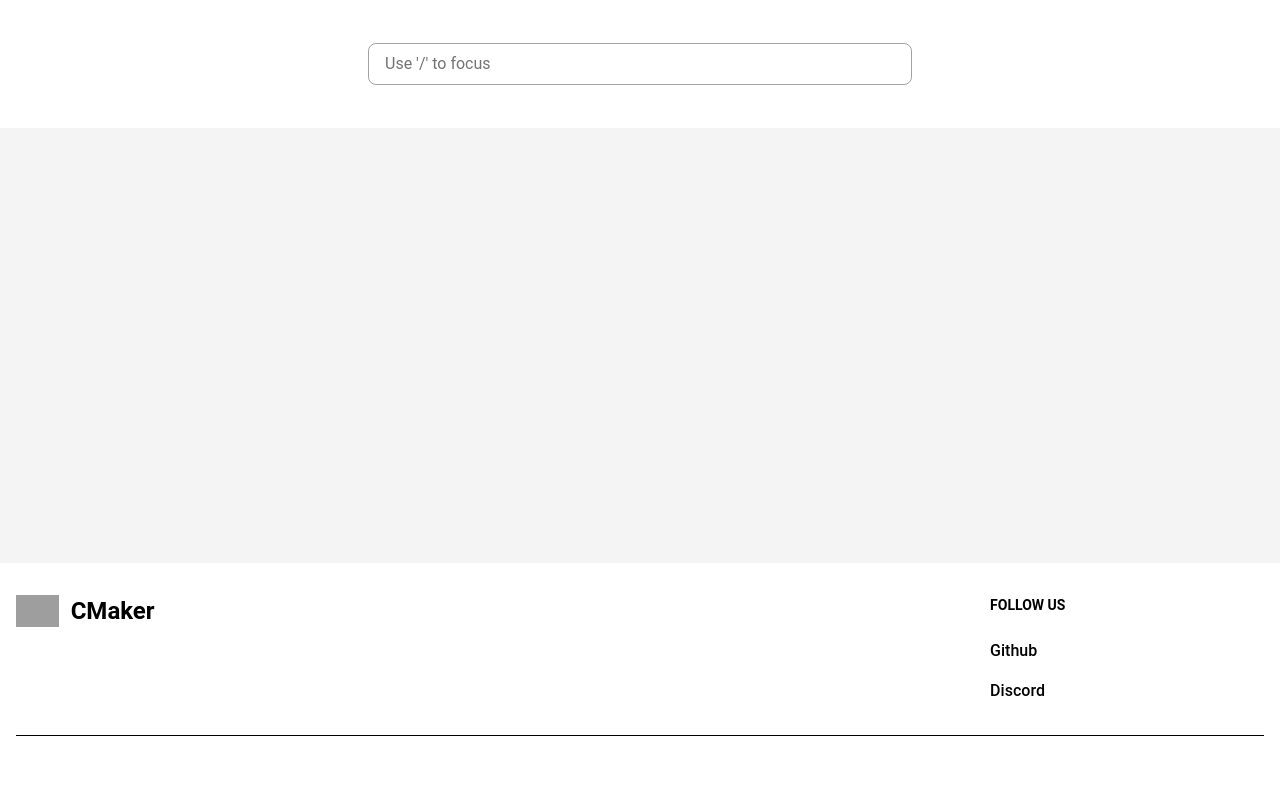
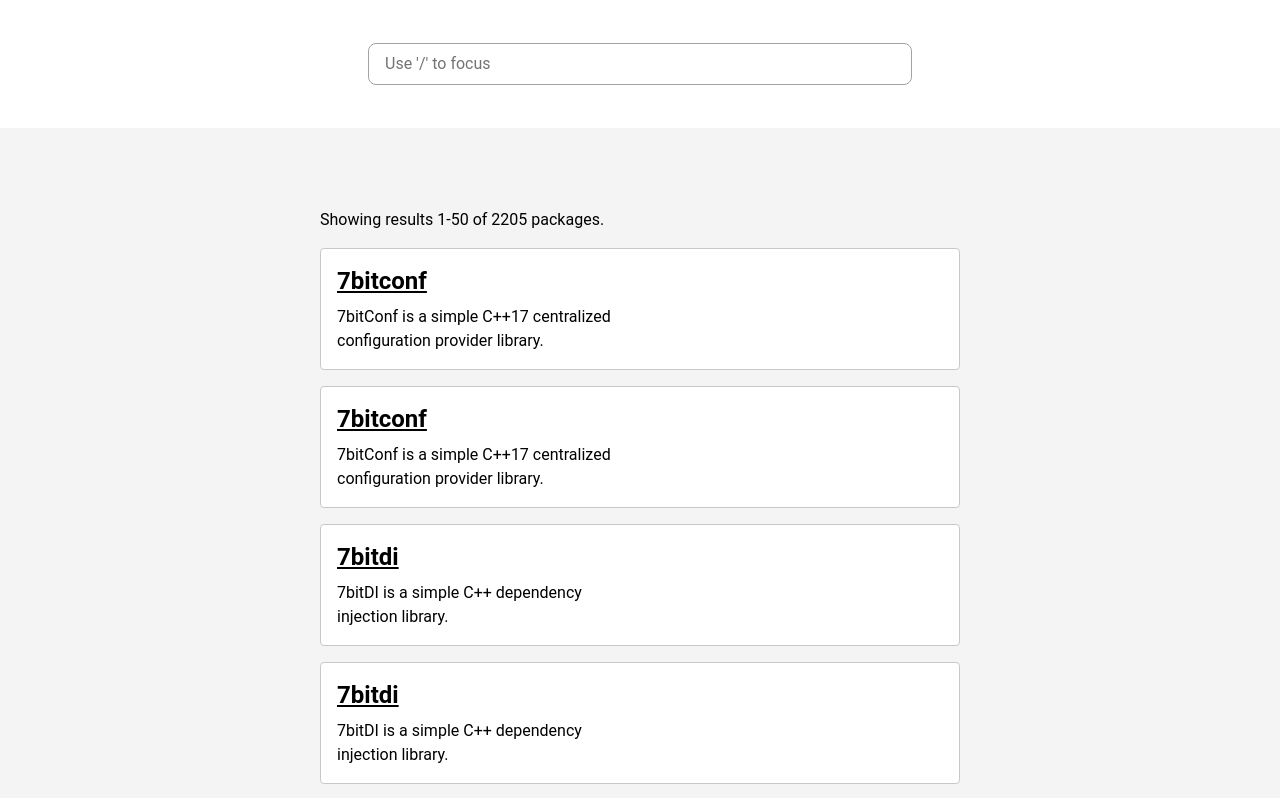
Before and after one commit to frate-dev/frontend, a React (Vite) app: page /packages in a window 1280 px wide. Shown: the top 798 px of the page. Built offline with nearby package versions, Linux system fonts and the light colour scheme; grey boxes are pictures that could not be loaded.

Commit message:
Add search paramters and resolve routing

```diff
--- a/src/App.jsx
+++ b/src/App.jsx
@@ -1,27 +1,14 @@
 import Header from "./components/header/index";
-import { Routes } from "react-router-dom";
-import { Route } from "react-router-dom";
-import LandingPage from "./pages/landing";
-import PackagePage from "./pages/package";
+import { Route, Routes } from "react-router-dom";
 import PackagesPage from "./pages/packages";
 import Footer from "./components/footer";
 
 function App() {
-  // const [count, setCount] = useState(0);
-  // const dispatch = useDispatch();
-  // const packages = useSelector((state) => state.packages.packages);
-  // useEffect(() => {
-  //   dispatch(getAllPackages());
-  //   // dispatch(filterForWord("7bitconf"))
-  // }, [dispatch]);
-
   return (
     <>
       <Header />
       <Routes>
-        <Route path="/" element={<LandingPage />} />
         <Route path="/packages" element={<PackagesPage />} />
-        <Route path="/packages/:package" element={<PackagePage />} />
       </Routes>
       <Footer />
     </>
--- a/src/components/searchBar/index.jsx
+++ b/src/components/searchBar/index.jsx
@@ -1,6 +1,6 @@
 import { useEffect, useState, useRef } from "react";
 import { useDispatch } from "react-redux";
-import { useSearchParams } from "react-router-dom";
+import { useSearchParams, useNavigate } from "react-router-dom";
 import { filterForWord } from "../../store/packages";
 
 export default function SearchBar() {
@@ -9,12 +9,19 @@ export default function SearchBar() {
   const [inputValue, setInputValue] = useState("");
   const inputRef = useRef(null);
   const typingTimeoutRef = useRef(null);
+  const navigate = useNavigate();
+
+  const from = searchParams.get("from") || "0";
+  const size = searchParams.get("size") || "50";
 
   useEffect(() => {
     const queryFromUrl = searchParams.get("query");
     setInputValue(queryFromUrl || "");
-    dispatch(filterForWord(queryFromUrl || ""));
-  }, [searchParams, dispatch]);
+    dispatch(filterForWord(queryFromUrl || "", from, size));
+    if (window.location.pathname === "/") {
+      navigate("/packages");
+    }
+  }, [searchParams, dispatch, from, size]);
 
   const handleChange = (e) => {
     setInputValue(e.target.value);
@@ -22,8 +29,12 @@ export default function SearchBar() {
       clearTimeout(typingTimeoutRef.current);
     }
     typingTimeoutRef.current = setTimeout(() => {
-      dispatch(filterForWord(e.target.value)); // Dispatch the filterForWord thunk
-      setSearchParams(e.target.value ? { query: e.target.value } : {});
+      const newSearchParams = new URLSearchParams();
+      if (e.target.value) newSearchParams.set("query", e.target.value);
+      newSearchParams.set("from", from);
+      newSearchParams.set("size", size);
+      setSearchParams(newSearchParams);
+      dispatch(filterForWord(e.target.value, from, size));
     }, 500);
   };
 
@@ -32,7 +43,11 @@ export default function SearchBar() {
     if (typingTimeoutRef.current) {
       clearTimeout(typingTimeoutRef.current);
     }
-    setSearchParams(inputValue ? { query: inputValue } : {});
+    const newSearchParams = new URLSearchParams();
+    if (inputValue) newSearchParams.set("query", inputValue);
+    newSearchParams.set("from", from);
+    newSearchParams.set("size", size);
+    setSearchParams(newSearchParams);
   };
 
   useEffect(() => {
--- a/src/pages/landing/index.jsx
+++ /dev/null
@@ -1,5 +0,0 @@
-import PageContainer from "../../components/pageContainer/index";
-
-export default function LandingPage() {
-  return <PageContainer></PageContainer>;
-}
--- a/src/pages/package/index.jsx
+++ /dev/null
@@ -1,5 +0,0 @@
-import PageContainer from "../../components/pageContainer/index";
-
-export default function PackagePage() {
-  return <PageContainer></PageContainer>;
-}
--- a/src/pages/packages/index.jsx
+++ b/src/pages/packages/index.jsx
@@ -1,31 +1,57 @@
 import { useDispatch, useSelector } from "react-redux";
 import { filterForWord, getAllPackages } from "../../store/packages";
-import { useEffect, useState } from "react";
+import { useEffect } from "react";
 import { useSearchParams } from "react-router-dom";
 
 export default function PackagesPage() {
-  const [searchParams] = useSearchParams();
+  const [searchParams, setSearchParams] = useSearchParams();
   const dispatch = useDispatch();
-  const [hasSearched, setHasSearched] = useState(false);
+  const displayedItems = useSelector((state) => state.packages.displayPackages);
 
-  const displayedItemsOne = useSelector(
-    (state) => state.packages.displayPackages
-  );
+  const currentPage = parseInt(searchParams.get("page") || "1", 10);
+  const itemsPerPage = parseInt(searchParams.get("size") || "50", 10);
 
   useEffect(() => {
     dispatch(getAllPackages());
     const query = searchParams.get("query");
+    const from = (currentPage - 1) * itemsPerPage;
     if (query) {
-      dispatch(filterForWord(query));
-      setHasSearched(true);
+      dispatch(filterForWord(query, from, itemsPerPage));
     }
-  }, [dispatch, searchParams]);
+  }, [dispatch, searchParams, currentPage, itemsPerPage]);
+
+  const totalItems = displayedItems.length;
+  const totalPages = Math.ceil(totalItems / itemsPerPage);
+  const firstItemIndex = (currentPage - 1) * itemsPerPage;
+  const lastItemIndex = firstItemIndex + itemsPerPage;
+  const currentItems = displayedItems.slice(firstItemIndex, lastItemIndex);
+
+  const updatePageParam = (newPage) => {
+    const newSearchParams = new URLSearchParams(searchParams);
+    newSearchParams.set("page", newPage.toString());
+    if (itemsPerPage !== 50) {
+      newSearchParams.set("size", itemsPerPage.toString());
+    }
+    setSearchParams(newSearchParams);
+  };
+
+  const goToNextPage = () => {
+    if (currentPage < totalPages) {
+      updatePageParam(currentPage + 1);
+    }
+  };
+
+  const goToPreviousPage = () => {
+    if (currentPage > 1) {
+      updatePageParam(currentPage - 1);
+    }
+  };
 
   const renderCards = () =>
-    displayedItemsOne.slice(0, 50).map((packageItem, index) => (
+    currentItems.map((packageItem, index) => (
       <div
         key={index}
-        className="bg-white border border-gray-300 p-4 mb-4 rounded flex justify-between items-center w-full"
+        className="bg-white border border-[#C8C8C8] p-4 mb-4 rounded flex justify-between items-center w-full"
       >
         <div className="w-1/2">
           <h5 className="text-2xl font-bold mb-2 underline">
@@ -35,34 +61,38 @@ export default function PackagesPage() {
         </div>
         <div className="flex flex-col items-end">
           <span className="text-sm font-semibold">{packageItem.version}</span>
-          <div className="bg-[#EDEDED] border border-[#434343] p-2 rounded mt-2 text-sm text-[#434343] px-5">
-            cmaker add dep {packageItem.name} -l -e
-          </div>
         </div>
       </div>
     ));
 
   return (
     <div className="w-1/2 h-full mx-auto my-20">
-      {hasSearched ? (
-        displayedItemsOne.length ? (
-          <div className="flex flex-col items-center">{renderCards()}</div>
-        ) : (
-          <div className="mx-auto pt-24 pb-40 flex flex-col items-center justify-center">
-            <h3 className="text-gray-700 mx-auto w-fit mb-10 text-lg">
-              No Packages Found...
-            </h3>
-            <h3 className="text-gray-700 mx-auto w-fit mb-6 text-lg">
-              Sad Panda...
-            </h3>
-            <img
-              className="mx-auto rounded"
-              src="https://media1.giphy.com/media/7p3e2WCM0VEnm/giphy.gif?cid=ecf05e47li5v9zdago8wibx14hdy8jl7ixqeoa01hv1m5zx8&rid=giphy.gif&ct=g"
-              alt="sad panda"
-            />
-          </div>
-        )
-      ) : null}
+      <div className="mb-4">
+        Showing results {firstItemIndex + 1}-
+        {Math.min(lastItemIndex, totalItems)} of {totalItems} packages.
+      </div>
+      <div className="flex flex-col items-center">{renderCards()}</div>
+      {totalItems > itemsPerPage && (
+        <div className="flex justify-between items-center my-4">
+          <button
+            onClick={goToPreviousPage}
+            disabled={currentPage === 1}
+            className="disabled:opacity-50 disabled:cursor-not-allowed"
+          >
+            Previous
+          </button>
+          <span>
+            Page {currentPage} of {totalPages}
+          </span>
+          <button
+            onClick={goToNextPage}
+            disabled={currentPage === totalPages}
+            className="disabled:opacity-50 disabled:cursor-not-allowed"
+          >
+            Next
+          </button>
+        </div>
+      )}
     </div>
   );
 }
--- a/src/store/packages.js
+++ b/src/store/packages.js
@@ -5,6 +5,7 @@ const initialState = {
   err: "",
   displayPackages: [],
 };
+
 export const packageSlice = createSlice({
   name: "packages",
   initialState,
@@ -49,22 +50,16 @@ export const packageSlice = createSlice({
 export const getAllPackages = createAsyncThunk(
   "packages/getAllPackages",
   async (_, { rejectWithValue }) => {
-    const res = fetch("../../index.json")
-      .then((response) => {
-        return response.json();
-      })
-      .then((data) => {
-        return data;
-      });
-
-    if (!res.ok) {
-      rejectWithValue(await res);
+    try {
+      const response = await fetch("../../index.json");
+      const data = await response.json();
+      return data;
+    } catch (error) {
+      return rejectWithValue(error.message);
     }
-    const data = await res;
-
-    return data;
   }
 );
+
 export const filterForWord = createAsyncThunk(
   "filter/filterPackages",
   async (word, { rejectWithValue }) => {
```
Also changed, not shown: 1 other file (tests, documents, lock files or other folders).
